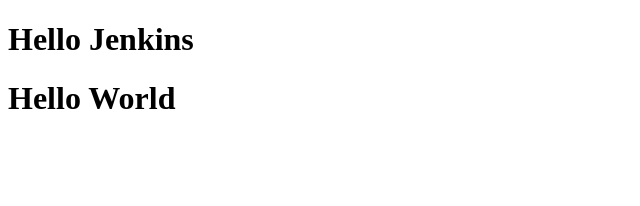
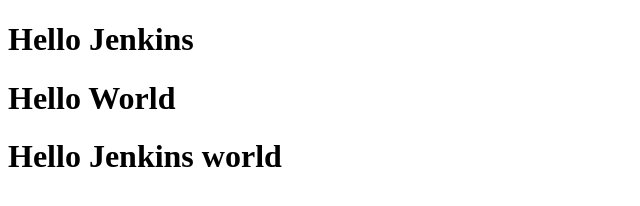
Before and after one commit to VherdenJay/Jenkins, a plain HTML site: page index.html in a window 1280 px wide. Shown: the whole page, without its empty margins (0-640 px from the left). Drawn offline with Linux system fonts and the light colour scheme.

Commit message:
Added hello jenkins world

```diff
--- a/index.html
+++ b/index.html
@@ -8,5 +8,6 @@
 <body>
     <h1>Hello Jenkins</h1>
     <h1>Hello World</h1>
+    <h1>Hello Jenkins world</h1>
 </body>
 </html>
```
